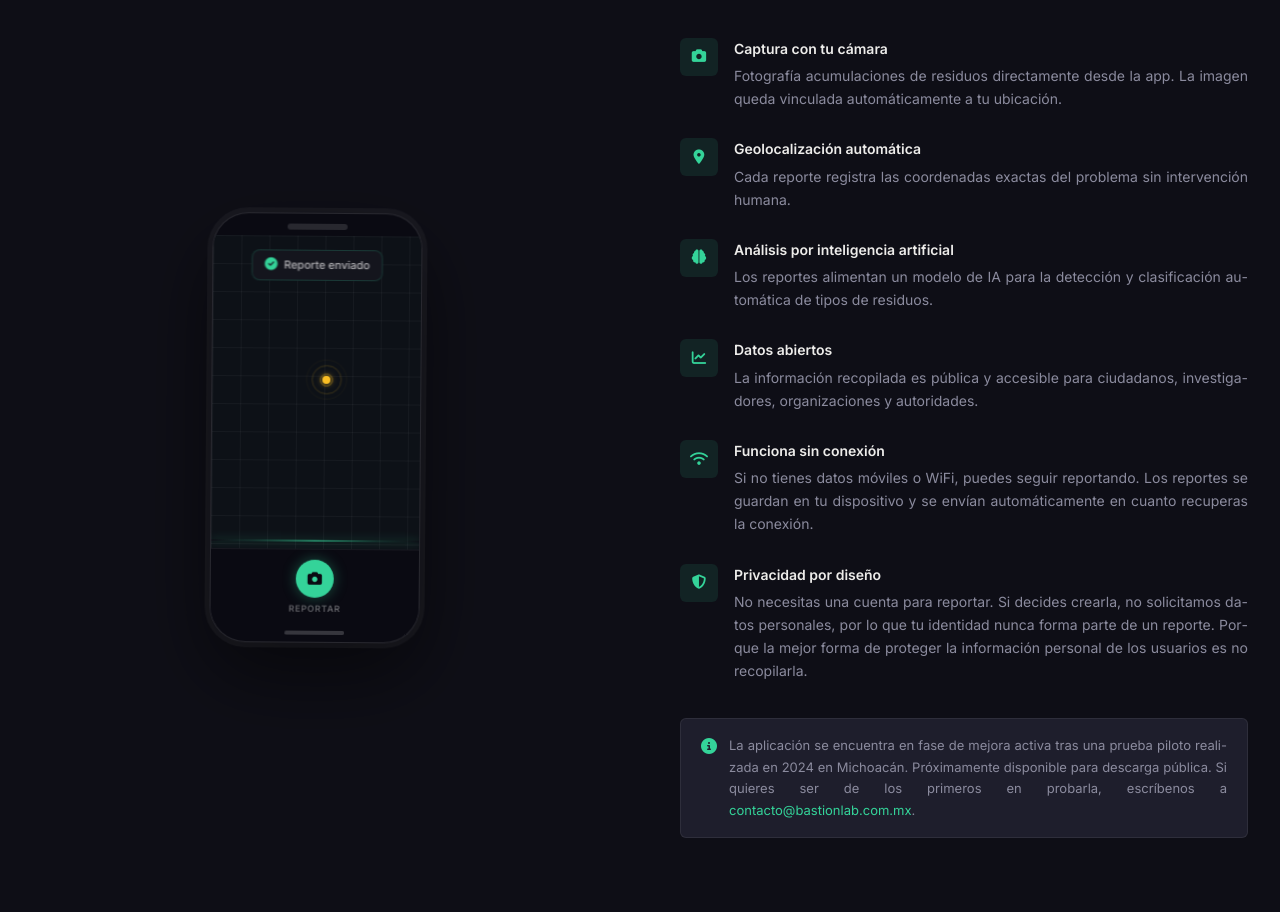
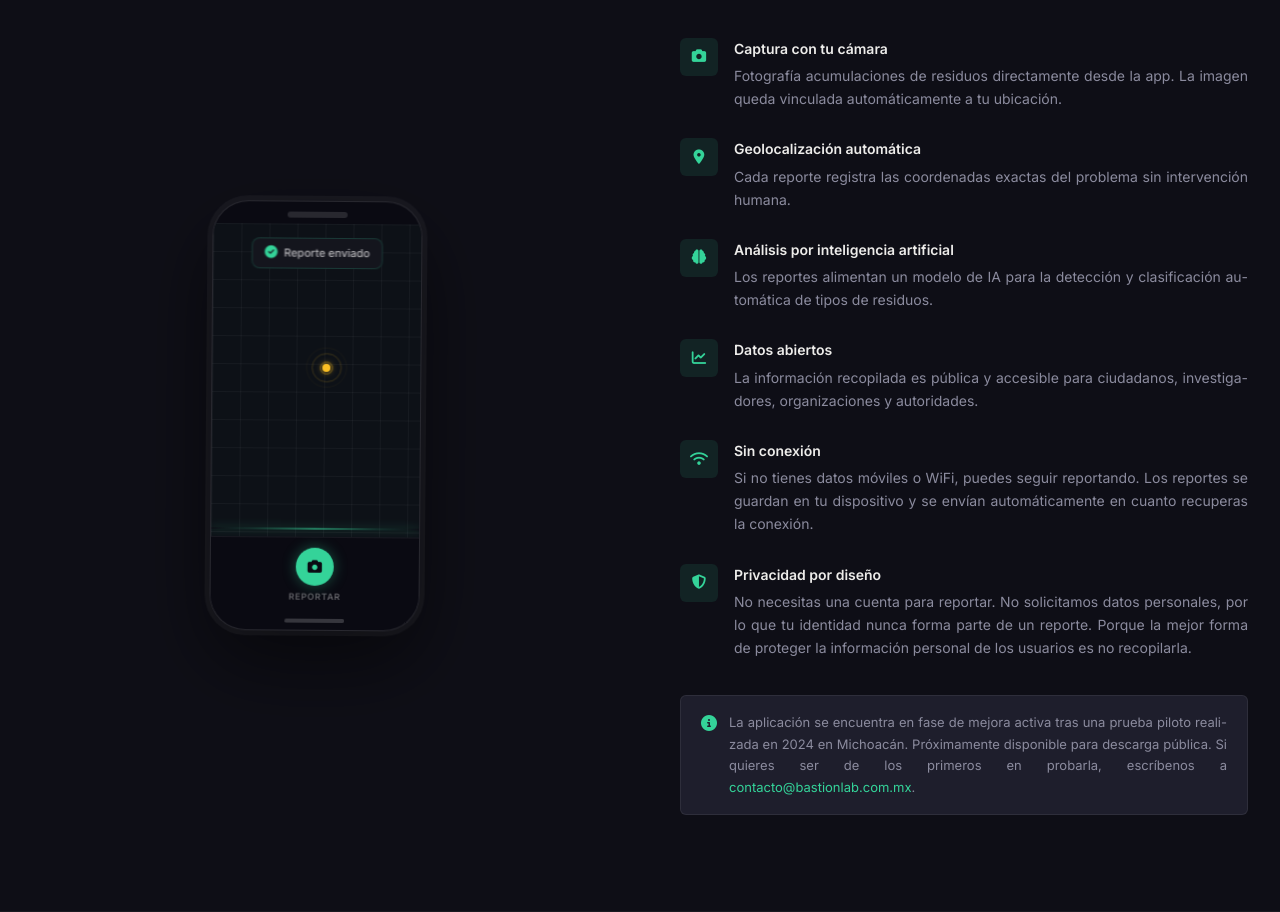
Before and after one commit to th3-butl3r/amixtli-front-end, a Flask app: page /app in a window 1280 px wide. Shown: the part 372-1284 px from the top of the page. Run offline with Flask 3, Linux system fonts and the light colour scheme; parts of the project's set-up code (start-up, migrations or seed data) failed here and were passed over.

Commit message:
feat: Update caracteristicas

```diff
--- a/templates/app.html
+++ b/templates/app.html
@@ -105,7 +105,7 @@
           <i class="fa-solid fa-wifi"></i>
         </div>
         <div>
-          <h4>Funciona sin conexión</h4>
+          <h4>Sin conexión</h4>
           <p>
             Si no tienes datos móviles o WiFi, puedes seguir reportando. Los reportes
             se guardan en tu dispositivo y se envían automáticamente en cuanto
@@ -121,7 +121,7 @@
         <div>
           <h4>Privacidad por diseño</h4>
           <p>
-            No necesitas una cuenta para reportar. Si decides crearla, no solicitamos datos personales, por lo que tu identidad nunca forma parte de un reporte.
+            No necesitas una cuenta para reportar. No solicitamos datos personales, por lo que tu identidad nunca forma parte de un reporte.
             Porque la mejor forma de proteger la información personal de los usuarios es no recopilarla.
           </p>
         </div>
```
